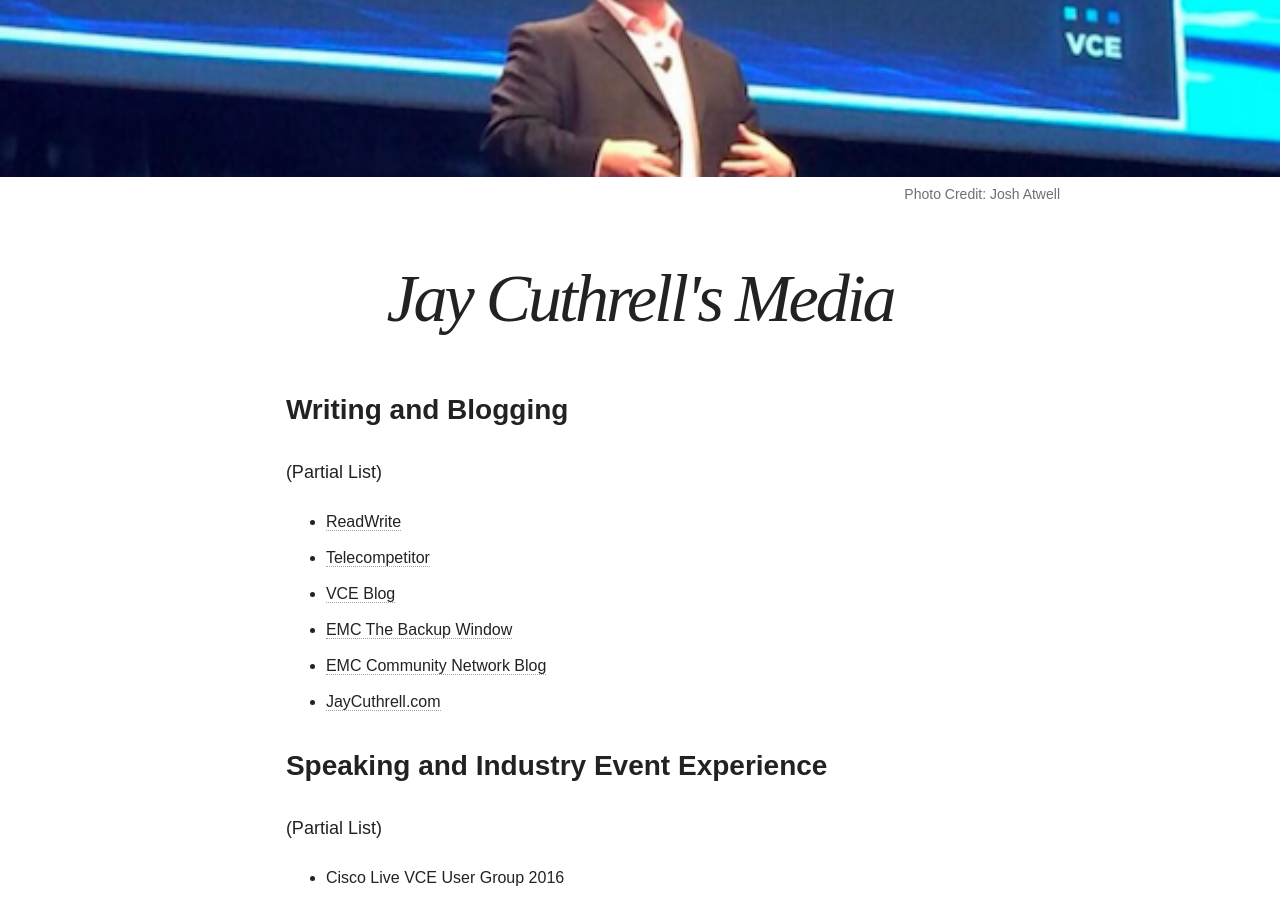
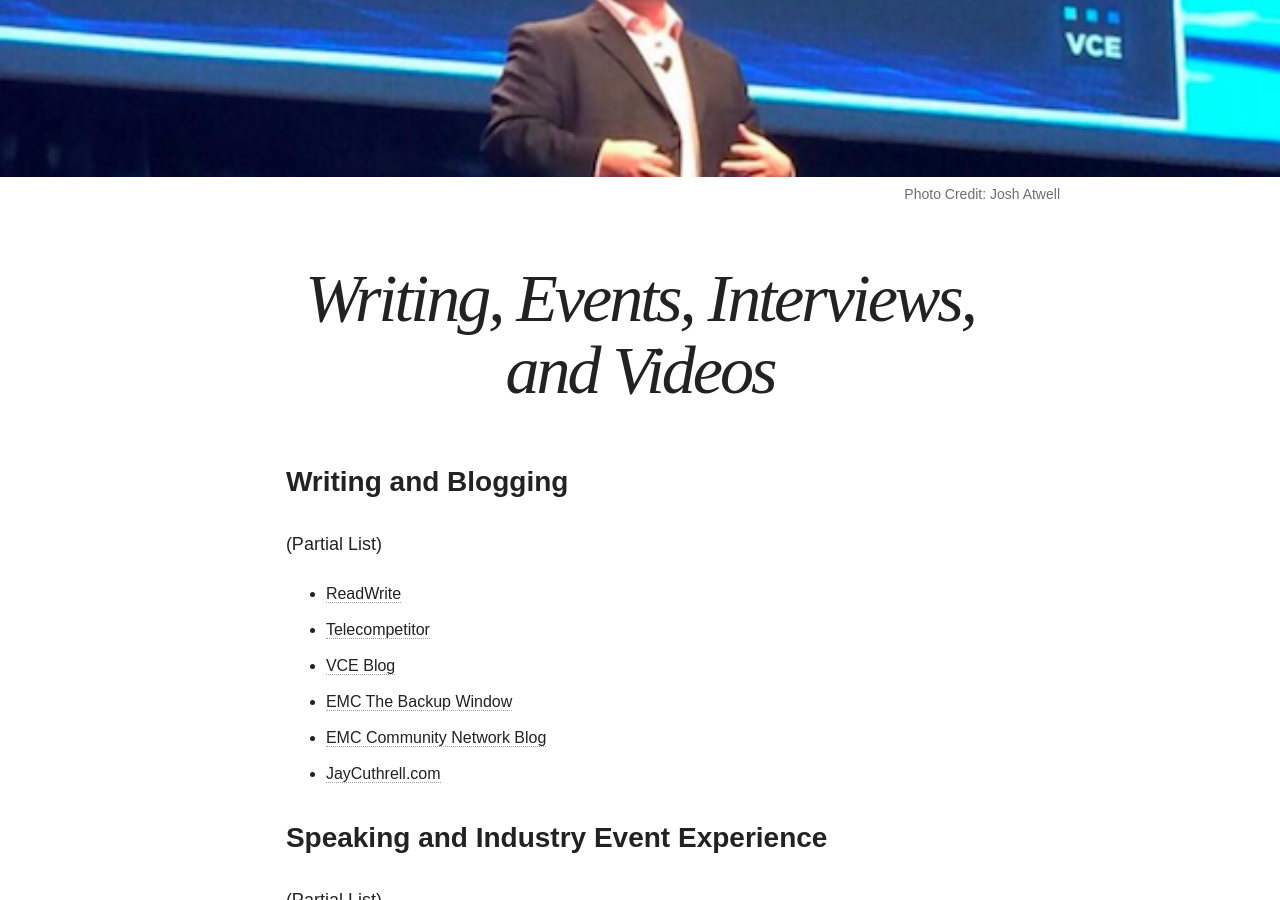
Before and after one commit to nsshommo/jaycuthrell.github.io, a Jekyll site: the page built from media/index.md, in a window 1280 px wide and 900 px high, scrolled down 404 px. Built offline with Jekyll 4.4.1, drawn with Linux system fonts in a browser that asks for light colours; nearby versions of some CDN libraries.

Commit message:
title fix

```diff
--- a/media/index.md
+++ b/media/index.md
@@ -1,6 +1,6 @@
 ---
 layout: page
-title: "Jay Cuthrell's Media"
+title: "Writing, Events, Interviews, and Videos"
 image:
   feature: 600x200.png
   credit: Josh Atwell
```
